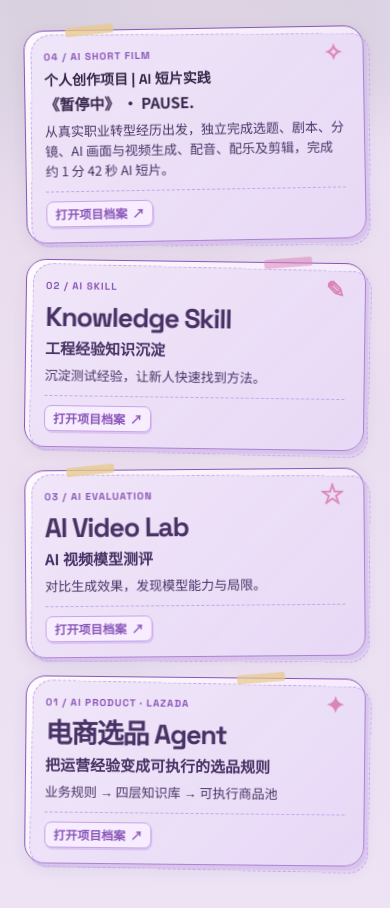
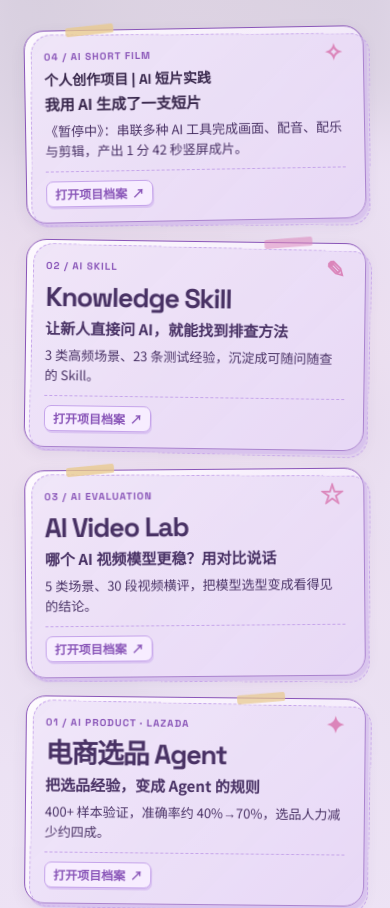
Before and after one commit to luckyGirl-yu929/luckyGirl-yu929.github.io, a plain HTML site: page index.html in a window 390 px wide. Shown: the part 3088-3996 px from the top of the page. Drawn offline with Linux system fonts and the light colour scheme; grey boxes are pictures that could not be loaded; a web font is replaced by a local one.

Commit message:
首页项目卡片升级：成果亮点与吸引点击的简介文案

```diff
--- a/index.html
+++ b/index.html
@@ -225,29 +225,29 @@
           <button class="project-sticker project-sticker--agent project-sticker--film" type="button" data-project="film" aria-haspopup="dialog" aria-controls="project-file" aria-label="打开《暂停中》项目档案">
             <span class="project-sticker__label">04 / AI SHORT FILM <span class="project-sticker__doodle" aria-hidden="true">✧</span></span>
             <strong class="project-sticker__name">个人创作项目 | AI 短片实践</strong>
-            <span class="project-sticker__subtitle">《暂停中》 · PAUSE.</span>
-            <span class="project-sticker__description">从真实职业转型经历出发，独立完成选题、剧本、分镜、AI 画面与视频生成、配音、配乐及剪辑，完成约 1 分 42 秒 AI 短片。</span>
+            <span class="project-sticker__subtitle">我用 AI 生成了一支短片</span>
+            <span class="project-sticker__description">《暂停中》：串联多种 AI 工具完成画面、配音、配乐与剪辑，产出 1 分 42 秒竖屏成片。</span>
             <span class="project-sticker__cta"><span class="project-sticker__open">打开项目档案 <span aria-hidden="true">↗</span></span></span>
           </button>
           <button class="project-sticker project-sticker--skill" type="button" data-project="skill" aria-haspopup="dialog" aria-controls="project-file" aria-label="打开 Knowledge Skill 项目档案">
             <span class="project-sticker__label">02 / AI SKILL <span class="project-sticker__doodle" aria-hidden="true">✎</span></span>
             <strong class="project-sticker__name">Knowledge Skill</strong>
-            <span class="project-sticker__subtitle">工程经验知识沉淀</span>
-            <span class="project-sticker__description">沉淀测试经验，让新人快速找到方法。</span>
+            <span class="project-sticker__subtitle">让新人直接问 AI，就能找到排查方法</span>
+            <span class="project-sticker__description">3 类高频场景、23 条测试经验，沉淀成可随问随查的 Skill。</span>
             <span class="project-sticker__cta"><span class="project-sticker__open">打开项目档案 <span aria-hidden="true">↗</span></span></span>
           </button>
           <button class="project-sticker project-sticker--video" type="button" data-project="video" aria-haspopup="dialog" aria-controls="project-file" aria-label="打开 AI Video Lab 项目档案">
             <span class="project-sticker__label">03 / AI EVALUATION <span class="project-sticker__doodle" aria-hidden="true">☆</span></span>
             <strong class="project-sticker__name">AI Video Lab</strong>
-            <span class="project-sticker__subtitle">AI 视频模型测评</span>
-            <span class="project-sticker__description">对比生成效果，发现模型能力与局限。</span>
+            <span class="project-sticker__subtitle">哪个 AI 视频模型更稳？用对比说话</span>
+            <span class="project-sticker__description">5 类场景、30 段视频横评，把模型选型变成看得见的结论。</span>
             <span class="project-sticker__cta"><span class="project-sticker__open">打开项目档案 <span aria-hidden="true">↗</span></span></span>
           </button>
           <button class="project-sticker project-sticker--selection" type="button" data-project="selection" aria-haspopup="dialog" aria-controls="project-file" aria-label="打开 电商选品 Agent 项目档案">
             <span class="project-sticker__label">01 / AI PRODUCT · LAZADA <span class="project-sticker__doodle" aria-hidden="true">✦</span></span>
             <strong class="project-sticker__name">电商选品 Agent</strong>
-            <span class="project-sticker__subtitle">把运营经验变成可执行的选品规则</span>
-            <span class="project-sticker__description">业务规则 → 四层知识库 → 可执行商品池</span>
+            <span class="project-sticker__subtitle">把选品经验，变成 Agent 的规则</span>
+            <span class="project-sticker__description">400+ 样本验证，准确率约 40%→70%，选品人力减少约四成。</span>
             <span class="project-sticker__cta"><span class="project-sticker__open">打开项目档案 <span aria-hidden="true">↗</span></span></span>
           </button>
         </div>
@@ -262,16 +262,17 @@
         <span class="project-file__stamp" aria-hidden="true">✧</span>
         <h2 id="project-file-title">LabOps Agent</h2>
         <p class="project-file__subtitle" id="project-file-subtitle">智能实验室预约 Agent</p>
+        <div class="project-file__highlights" id="project-file-highlights" aria-label="项目成果亮点" hidden></div>
         <section class="project-file__section" aria-labelledby="project-file-origin-title">
           <h3 id="project-file-origin-title">项目起点</h3>
           <p id="project-file-origin"></p>
         </section>
         <section class="project-file__section" aria-labelledby="project-file-capabilities-title">
-          <h3 id="project-file-capabilities-title">核心能力</h3>
+          <h3 id="project-file-capabilities-title">我做了什么</h3>
           <ul id="project-file-capabilities"></ul>
         </section>
         <section class="project-file__section" id="project-file-result-section" aria-labelledby="project-file-result-title" hidden>
-          <h3 id="project-file-result-title">项目成果</h3>
+          <h3 id="project-file-result-title">交付成果</h3>
           <p id="project-file-result"></p>
         </section>
         <a class="project-file__doc" id="project-file-doc" href="#" target="_blank" rel="noopener noreferrer" hidden>
--- a/script.js
+++ b/script.js
@@ -202,14 +202,19 @@
   // 03 项目档案：原生 dialog 提供 top layer 与背景 inert，焦点返回触发卡片。
   var projectFiles = {
     film: {
-      index: "04 / AI SHORT FILM · PROJECT FILE", title: "《暂停中》 · PAUSE.", subtitle: "个人创作项目 | AI 短片实践",
-      origin: "从真实的职业转型经历出发，以裸辞第 225 天的一次近况询问为起点，讲述二十多岁面对职业选择、自我怀疑与重新开始的心情。",
+      index: "04 / AI SHORT FILM · PROJECT FILE", title: "《暂停中》 · PAUSE.", subtitle: "个人原创 AIGC 短片 · AI 全流程创作实践",
+      highlights: [
+        { value: "01:42", label: "完整短片" },
+        { value: "9:16", label: "竖屏成片" },
+        { value: "AIGC", label: "个人独立创作" }
+      ],
+      origin: "以裸辞第 225 天被问「工作找得怎么样」为起点，讲述二十多岁面对职业选择、自我怀疑与重新开始的真实心情。",
       capabilities: [
-        "创意与叙事：独立确定选题、撰写剧本、设计分镜，并组织镜头与旁白。",
-        "AI 工具协同：用 WorkBuddy 辅助剧本、DeepSeek 迭代分镜、ChatGPT 生成画面、腾讯 MiOra / MiniMax 生成视频素材。",
-        "个人制作：调整提示词、筛选生成素材，完成配音、配乐、字幕与剪辑。"
+        "创意与叙事：确定选题、撰写剧本、设计分镜，组织镜头与旁白。",
+        "AI 工具协同：WorkBuddy 辅助剧本、DeepSeek 迭代分镜、ChatGPT 生成画面、MiOra / MiniMax 生成视频。",
+        "后期制作：调整提示词、筛选素材，独立完成配音、配乐与剪辑。"
       ],
-      result: "完成约 1 分 42 秒的 9:16 竖版 AI 短片，并整理真实制作素材和创作复盘。",
+      result: "完成 1 分 42 秒的 9:16 竖版 AI 短片，并整理真实制作素材与创作复盘。",
       href: "projects/AI_Short_Film.html"
     },
     agent: {
@@ -219,15 +224,19 @@
       href: "/projects/LabOps_Agent.html"
     },
     skill: {
-      index: "02 / AI SKILL · PROJECT FILE", title: "Knowledge Skill", subtitle: "工程经验知识沉淀",
-      origin: "围绕汽车电子工程实践中的测试经验沉淀、测试方法查询和 Bug 排查问题，将分散的工程经验转化为可检索、可追溯、可复用的结构化知识。",
+      index: "02 / AI SKILL · PROJECT FILE", title: "Knowledge Skill", subtitle: "工程经验知识沉淀 · 复合型 Skill MVP",
+      highlights: [
+        { value: "3 类", label: "核心场景" },
+        { value: "23 条", label: "初始知识" },
+        { value: "MVP", label: "已验证" }
+      ],
+      origin: "围绕汽车电子工程中的测试经验沉淀、方法查询与 Bug 排查，将分散经验转化为可检索、可追溯的结构化知识。",
       capabilities: [
-        "经验沉淀：支持工程师口述或文字输入，AI 自动整理为结构化知识卡草稿。",
-        "智能检索：支持自然语言提问、Query 改写、专业术语别名扩展和关键问题追问。",
-        "Bug 辅助排查：检索相似案例，生成分层排查思路。",
-        "可信知识管理：保留原始来源、适用条件和审核状态，设置人工确认机制。"
+        "经验沉淀：口述或文字输入，AI 整理为结构化知识卡草稿，保留来源并设人工确认。",
+        "智能检索：自然语言提问、Query 改写与专业术语别名扩展。",
+        "Bug 辅助排查：检索相似案例，生成分层排查思路。"
       ],
-      result: "基于 WorkBuddy 完成复合型 Skill MVP，验证经验沉淀、测试方法查询和 Bug 辅助排查三个场景。",
+      result: "基于 WorkBuddy 完成复合型 Skill MVP，验证经验沉淀、测试方法查询与 Bug 辅助排查三个场景。",
       href: "/projects/Knowledge_Skill.html",
       doc: {
         title: "从真实业务场景出发：AI如何重构工程研发工作流",
@@ -235,9 +244,19 @@
       }
     },
     video: {
-      index: "03 / AI EVALUATION · PROJECT FILE", title: "AI Video Lab", subtitle: "AI 视频模型测评",
-      origin: "从 AI 视频生成的实际观看体验出发，探索用一致的观察维度比较不同模型，记录能力与局限。",
-      capabilities: ["对比多模型的视频生成效果", "观察角色外观与跨镜头一致性", "评测动作表现、连贯性与自然程度"],
+      index: "03 / AI EVALUATION · PROJECT FILE", title: "AI Video Lab", subtitle: "AI 视频模型横向评测与产品机会探索",
+      highlights: [
+        { value: "5 类", label: "任务场景" },
+        { value: "30 段", label: "原始视频" },
+        { value: "横评", label: "模型 × 通道" }
+      ],
+      origin: "从真实 AI 视频创作需求出发，发现不同模型与平台通道在动作、一致性和画面稳定性上表现不一，缺少直观的选型依据。",
+      capabilities: [
+        "设计 5 类视频任务与统一观察维度，横向对比模型与平台通道。",
+        "执行 30 段生成任务，记录角色一致性、动作合理性与空间表现。",
+        "分析失败表现与成本，提出视频生成前置决策助手产品构想。"
+      ],
+      result: "完成评测报告、场景对比页面与 30 段原始视频证据，并提出视频生成前置决策助手产品构想。",
       href: "projects/AI_Video_Evaluation.html",
       doc: {
         title: "打破“原厂迷信”：AI短剧视频模型横评与场景化选型策略",
@@ -246,12 +265,16 @@
     },
     selection: {
       index: "01 / AI PRODUCT · LAZADA · PROJECT FILE", title: "电商选品 Agent", subtitle: "把运营经验，变成可执行的选品规则",
-      origin: "面向 Lazada 大促商品池配置，选品经验分散在运营口径、人工试筛与历史案例中，存在规则不统一、复用效率低的问题。项目尝试将经验沉淀为可检索、可调用、可验证的知识与规则，支持 Agent 辅助选品。",
+      highlights: [
+        { value: "40%→70%", label: "选品准确率（约）" },
+        { value: "↓约40%", label: "选品人力投入" },
+        { value: "400+", label: "评测样本" }
+      ],
+      origin: "面向 Lazada 大促选品，经验分散在运营口径与人工试筛中，规则不统一、复用效率低；项目尝试沉淀为可检索、可调用的规则，支持 Agent 辅助选品。",
       capabilities: [
-        "需求拆解： 将“爆品、低价、库存充足”等业务表达，抽象为可执行的判断条件。",
-        "知识设计： 搭建标签、术语、场景策略与历史案例四层知识结构，沉淀选品依据。",
-        "规则与评测： 设计规则组装与命中预估逻辑，构建 400+ 测试数据持续验证效果。",
-        "人机协同： 明确预估、人工确认与执行边界，兼顾效率与可控性。"
+        "需求拆解：将「爆品、低价、库存充足」等表达抽象为可执行判断条件。",
+        "知识设计：搭建标签、术语、场景策略与历史案例四层知识结构。",
+        "规则与评测：设计规则组装与命中预估，用 400+ 样本持续验证。"
       ],
       result: "完成 Lazada 选品 Agent 的知识与评测方案设计，覆盖多业务场景并支持版本回归；业务项目中选品准确率约 40% 提升至 70%，选品人力投入减少约 40%。",
       href: "projects/Selection_Agent.html"
@@ -282,6 +305,21 @@
       data.capabilities.forEach(function (text) {
         var item = document.createElement("li"); item.textContent = text; list.appendChild(item);
       });
+      // 成果亮点（可选区块：2-3 个醒目数字/短标签）
+      var highlightBox = document.getElementById("project-file-highlights");
+      highlightBox.replaceChildren();
+      var highlights = data.highlights || [];
+      if (highlights.length) {
+        highlights.forEach(function (h) {
+          var cell = document.createElement("div"); cell.className = "project-file__highlight";
+          var val = document.createElement("strong"); val.textContent = h.value;
+          var lab = document.createElement("span"); lab.textContent = h.label;
+          cell.appendChild(val); cell.appendChild(lab); highlightBox.appendChild(cell);
+        });
+        highlightBox.hidden = false;
+      } else {
+        highlightBox.hidden = true;
+      }
       // 项目成果（可选区块：仅提供 result 的项目显示，如 Knowledge Skill）
       var resultSection = document.getElementById("project-file-result-section");
       if (data.result) {
--- a/style.css
+++ b/style.css
@@ -1400,3 +1400,29 @@ html.story-lock, html.story-lock body { overflow: hidden; }
 @media (min-width: 761px) {
   #screen-03 .project-sticker--film .project-sticker__description { font-size: max(10px, .83cqw); line-height: 1.42; }
 }
+
+/* ===== 首页项目弹窗：成果亮点（大数字 + 短标签）===== */
+#project-file .project-file__highlights {
+  display: grid; grid-template-columns: repeat(3, minmax(0, 1fr)); gap: 9px;
+  margin: 2px 0 20px;
+}
+#project-file .project-file__highlights[hidden] { display: none; }
+#project-file .project-file__highlight {
+  display: flex; flex-direction: column; align-items: center; justify-content: center;
+  gap: 3px; min-width: 0; padding: 13px 7px;
+  border: 1px solid #C5A4EA; border-radius: 12px;
+  background: linear-gradient(160deg, #F6EBFC, #FBF6FE); text-align: center;
+}
+#project-file .project-file__highlight strong {
+  font: 700 clamp(16px, 3.3vw, 22px)/1.15 var(--font-en);
+  color: #6B3E96; letter-spacing: -.02em; overflow-wrap: anywhere;
+}
+#project-file .project-file__highlight span {
+  font-size: 11px; line-height: 1.35; color: #7B5A93;
+}
+@media (max-width: 480px) {
+  #project-file .project-file__highlights { gap: 6px; margin-bottom: 16px; }
+  #project-file .project-file__highlight { padding: 10px 5px; }
+  #project-file .project-file__highlight strong { font-size: 14px; }
+  #project-file .project-file__highlight span { font-size: 10px; }
+}
```
